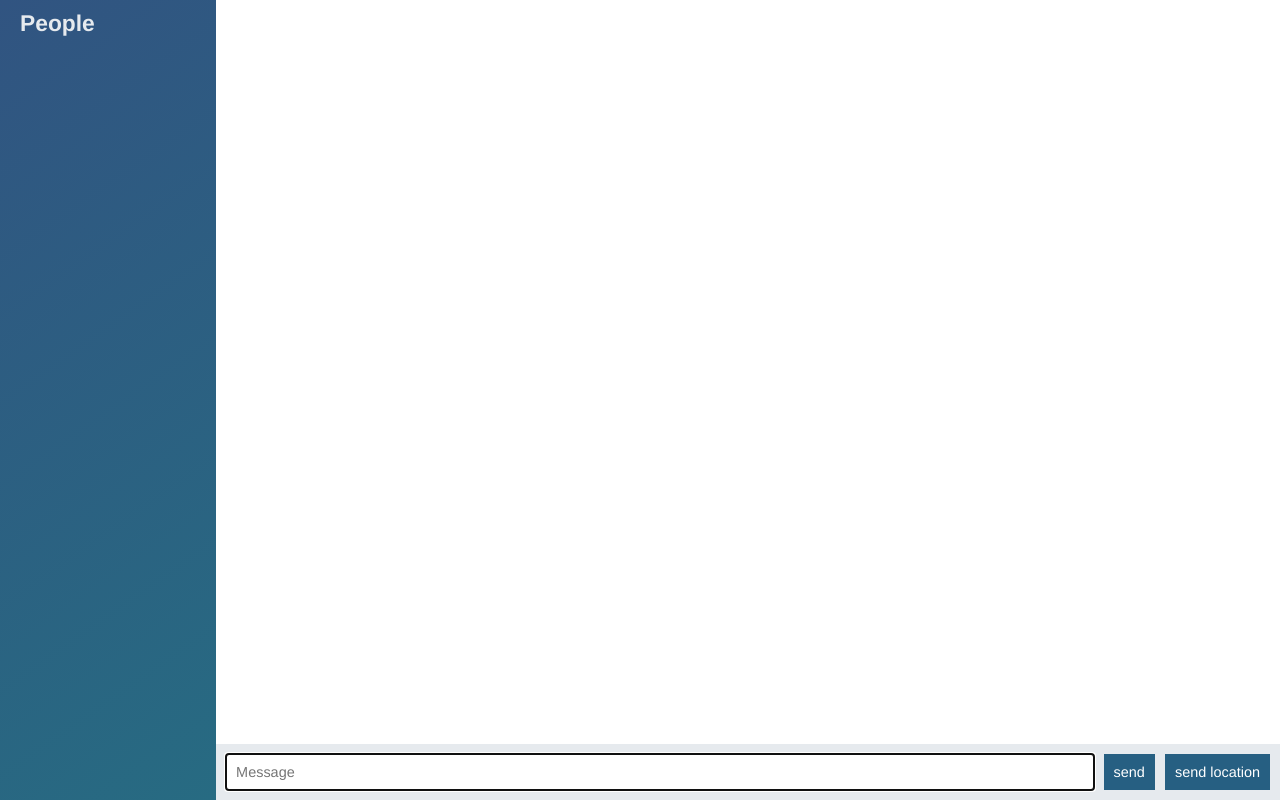
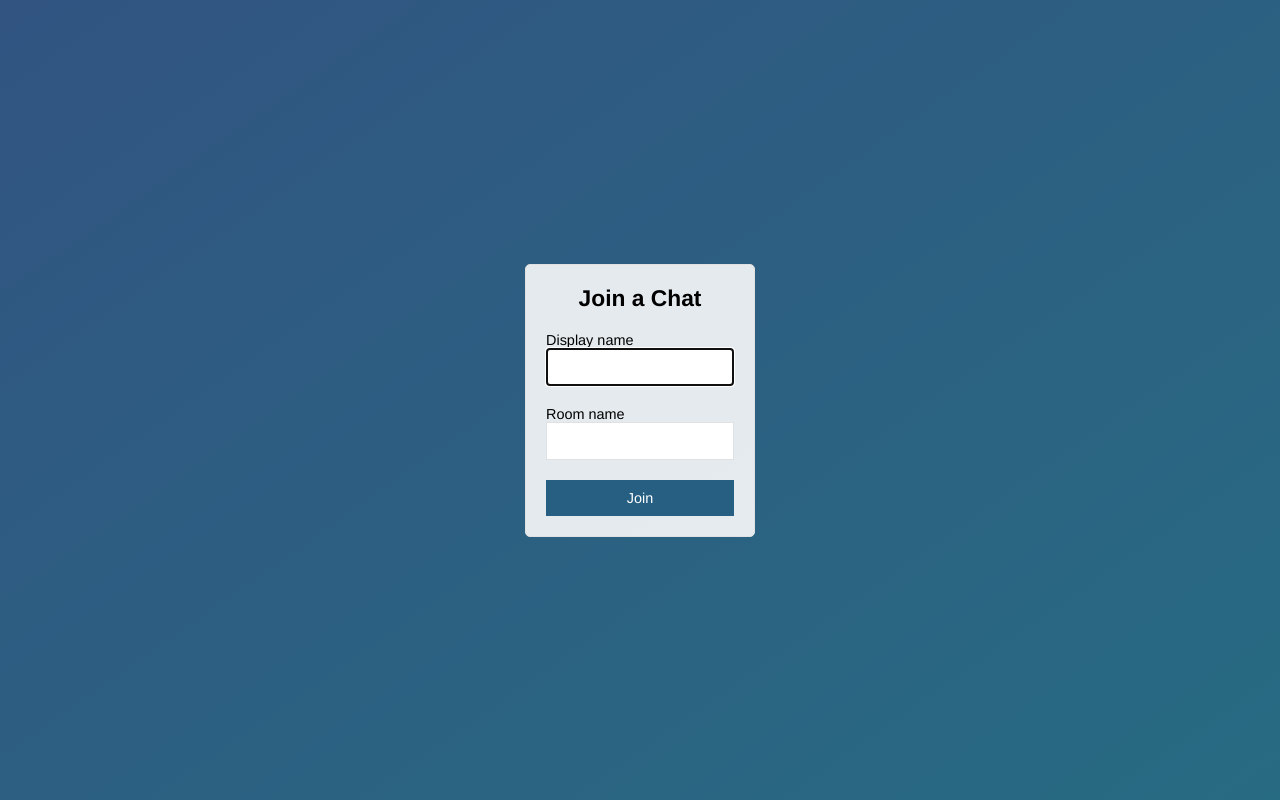
Before and after one commit to entropycritical/node-course-2-chat-app, a website: page public/index.html in a window 1280 px wide. Drawn offline with nearby package versions, Linux system fonts and the light colour scheme; no server answers.

Commit message:
Add join page that submits to chat.html

```diff
--- a/public/index.html
+++ b/public/index.html
@@ -3,59 +3,31 @@
 <html>
 
 <head>
-  <meta charset="utf-8">
+  <meta charset="utf-8"/>
+  <title>Join | Chatapp</title>
+  <meta name="viewport" content="width=device-width, initial-scale=1, user-scalable=no">
   <link rel="stylesheet" href="/css/styles.css">
 </head>
 
-<body class="chat">
-  <div class="chat__sidebar">
-    <h3>People</h3>
+<body class="centered-form">
+  <div class="centered-form__form">
+    <form action="/chat.html">
+      <div class="form-field">
+        <h3>Join a Chat</h3>
+      </div>
+      <div class="form-field">
+        <lable>Display name</lable>
+        <input type="text" name="name" autofocus/>
+      </div>
+      <div class="form-field">
+        <lable>Room name</lable>
+        <input type="text" name="name" />
+      </div>
+      <div class="form-field">
+        <button>Join</button>
+      </div>
+    </form>
   </div>
-
-  <div class="chat__main">
-    <ol id="messages" class="chat__messages"></ol>
-
-    <div class="chat__footer">
-      <form id="message-form">
-        <input name="message" type="text" placeholder="Message" autofocus autocomplete="off"/>
-        <button>send</button>
-      </form>
-      <button id="send-location">send location</button>
-    </div>
-
-  </div>
-
-  <script id="message-template" type="text/template">
-    <li>
-      <div class="message__title">
-        <h4>{{from}}</h4>
-        <span>{{createdAt}}</span>
-      </div>
-
-      <div class="message__body">
-        <p>{{text}}</p>
-      </div>
-    </li>
-  </script>
-
-  <script id="location-message-template" type="text/template">
-    <li>
-      <div class="message__title">
-        <h4>{{from}}</h4>
-        <span>{{createdAt}}</span>
-      </div>
-
-      <div class="message__body">
-        <a href="{{url}}" target="_blank">My current location</a>
-      </div>
-    </li>
-  </script>
-
-  <script src="/socket.io/socket.io.js"></script>
-  <script src="/js/libs/jquery-3.2.1.min.js"></script>
-  <script src="/js/libs/moment.js"></script>
-  <script src="/js/libs/mustache.js"></script>
-  <script src="/js/index.js"></script>
 </body>
 
 </html>
```
Also changed, not shown: public/chat.html (added, +63 -0 lines), public/js/chat.js (renamed from public/js/index.js).
